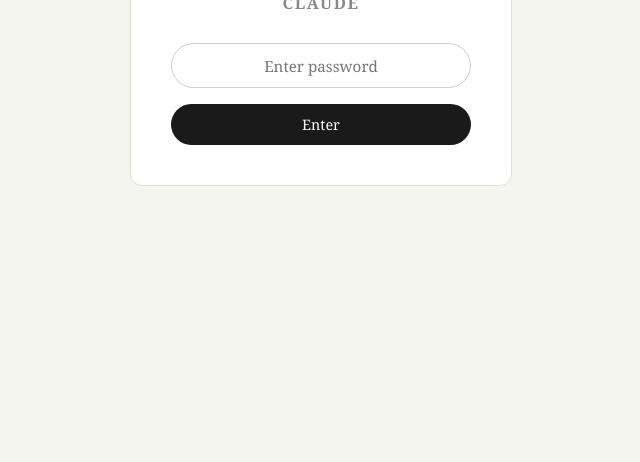
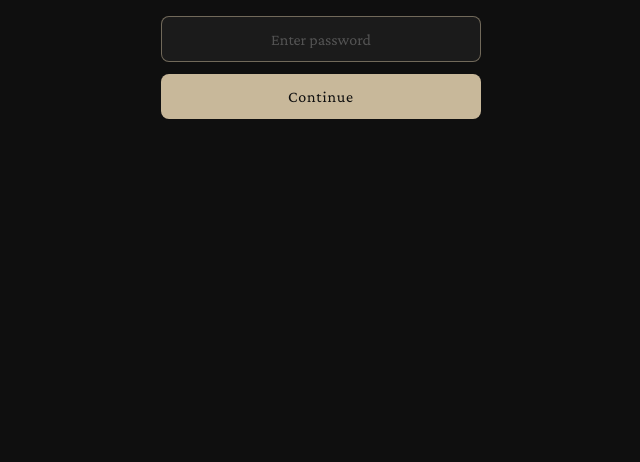
Before and after one commit to BBENDANIELS/claude-chat, a website: page public/login.html in a window 1280 px wide. Shown: the part 338-800 px from the top of the page, without its empty margins (319-959 px from the left). Drawn offline with nearby package versions, Linux system fonts and the light colour scheme.

Commit message:
Update login.html

```diff
--- a/public/login.html
+++ b/public/login.html
@@ -2,64 +2,124 @@
 <html lang="en">
 <head>
   <meta charset="UTF-8"/>
-  <title>Login</title>
+  <meta name="viewport" content="width=device-width, initial-scale=1.0"/>
+  <title>Claude</title>
+  <link href="https://fonts.googleapis.com/css2?family=Crimson+Pro:ital,wght@0,300;0,400;1,300&display=swap" rel="stylesheet">
   <style>
+    *, *::before, *::after { box-sizing: border-box; margin: 0; padding: 0; }
+
     body {
-      font-family: Georgia, serif;
-      background: #f5f5f0;
+      font-family: 'Crimson Pro', Georgia, serif;
+      background: #0f0f0f;
+      color: #e8e4de;
       display: flex;
       align-items: center;
       justify-content: center;
       height: 100dvh;
-      margin: 0;
+      overflow: hidden;
     }
+
+    .bg {
+      position: fixed;
+      inset: 0;
+      background: radial-gradient(ellipse 80% 60% at 50% 0%, rgba(210,180,140,0.07) 0%, transparent 70%);
+      pointer-events: none;
+    }
+
     .box {
-      background: white;
-      border: 1px solid #e0e0d8;
-      border-radius: 12px;
-      padding: 2.5rem;
+      position: relative;
       display: flex;
       flex-direction: column;
-      gap: 1rem;
-      width: 300px;
+      align-items: center;
+      gap: 2rem;
+      width: 320px;
+      animation: fadeUp 0.6s ease both;
     }
-    h2 { font-size: 1rem; letter-spacing: 0.1em; text-transform: uppercase; color: #888; text-align: center; }
+
+    @keyframes fadeUp {
+      from { opacity: 0; transform: translateY(16px); }
+      to   { opacity: 1; transform: translateY(0); }
+    }
+
+    .wordmark {
+      font-size: 1.5rem;
+      font-weight: 300;
+      letter-spacing: 0.3em;
+      text-transform: uppercase;
+      color: #c8b89a;
+    }
+
+    .form {
+      width: 100%;
+      display: flex;
+      flex-direction: column;
+      gap: 0.75rem;
+    }
+
     input {
-      padding: 0.7rem 1rem;
-      border: 1px solid #d0d0c8;
-      border-radius: 2rem;
+      width: 100%;
+      padding: 0.85rem 1.25rem;
+      background: rgba(255,255,255,0.05);
+      border: 1px solid rgba(255,255,255,0.1);
+      border-radius: 8px;
+      color: #e8e4de;
       font-family: inherit;
-      font-size: 0.95rem;
+      font-size: 1rem;
       outline: none;
       text-align: center;
+      transition: border-color 0.2s;
     }
-    input:focus { border-color: #1a1a1a; }
+    input::placeholder { color: rgba(255,255,255,0.25); }
+    input:focus { border-color: rgba(200,184,154,0.5); }
+
     button {
-      padding: 0.7rem;
-      background: #1a1a1a;
-      color: white;
+      width: 100%;
+      padding: 0.85rem;
+      background: #c8b89a;
+      color: #0f0f0f;
       border: none;
-      border-radius: 2rem;
+      border-radius: 8px;
       font-family: inherit;
+      font-size: 1rem;
+      font-weight: 400;
+      letter-spacing: 0.05em;
       cursor: pointer;
-      font-size: 0.9rem;
+      transition: background 0.2s;
     }
-    button:hover { background: #333; }
-    .error { color: #c00; font-size: 0.85rem; text-align: center; display: none; }
+    button:hover { background: #d4c4a8; }
+
+    .error {
+      font-size: 0.85rem;
+      color: #e07070;
+      text-align: center;
+      min-height: 1.2em;
+      opacity: 0;
+      transition: opacity 0.2s;
+    }
+    .error.show { opacity: 1; }
   </style>
 </head>
 <body>
+  <div class="bg"></div>
   <div class="box">
-    <h2>Claude</h2>
-    <input type="password" id="pw" placeholder="Enter password" />
-    <button onclick="login()">Enter</button>
-    <div class="error" id="err">Incorrect password</div>
+    <div class="wordmark">Claude</div>
+    <div class="form">
+      <input type="password" id="pw" placeholder="Enter password" autocomplete="current-password"/>
+      <button onclick="login()">Continue</button>
     </div>
+    <div class="error" id="err">Incorrect password — try again</div>
+  </div>
+
   <script>
     if (sessionStorage.getItem("auth")) window.location.href = "/app";
 
+    document.getElementById("pw").focus();
+
     async function login() {
       const pw = document.getElementById("pw").value;
+      const err = document.getElementById("err");
+      err.classList.remove("show");
+      try {
         const res = await fetch("/auth", {
           method: "POST",
           headers: { "Content-Type": "application/json" },
@@ -69,7 +129,12 @@
           sessionStorage.setItem("auth", "1");
           window.location.href = "/app";
         } else {
-        document.getElementById("err").style.display = "block";
+          err.classList.add("show");
+          document.getElementById("pw").select();
+        }
+      } catch {
+        err.textContent = "Connection error — try again";
+        err.classList.add("show");
       }
     }
 
```
Lines whose indentation alone changed are shown as unchanged.
